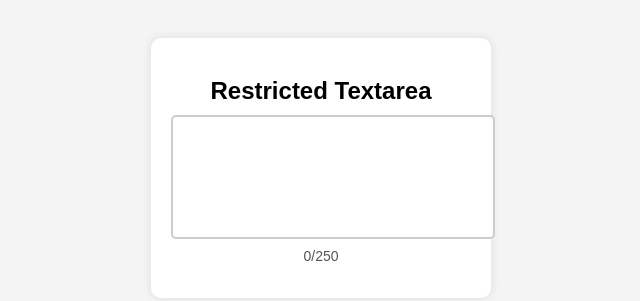
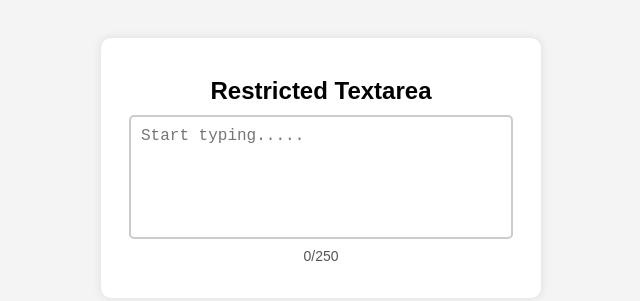
Before and after one commit to kinspire-cyber/FrontEnd-Dev-Projects, a plain HTML site: page Restricted Textarea/index.html in a window 1280 px wide. Shown: the part 232-533 px from the top of the page, without its empty margins (319-959 px from the left). Drawn offline with Linux system fonts and the light colour scheme.

Commit message:
Fixed a whitespace issue inside the textarea element in Restricted Textarea project

```diff
--- a/Restricted Textarea/style.css
+++ b/Restricted Textarea/style.css
@@ -15,7 +15,7 @@
     border-radius: 10px;
     box-shadow: 0px 0px 10px rgba(0, 0, 0, 0.1);
     text-align: center;
-    width: 300px;
+    width: 400px;
 }
 
 h2 {
@@ -23,7 +23,7 @@
 }
 
 textarea {
-    width: 100%;
+    width: 90%;
     height: 100px;
     padding: 10px;
     font-size: 16px;
```
Also changed, not shown: Restricted Textarea/index.html (+1 -2 lines).
